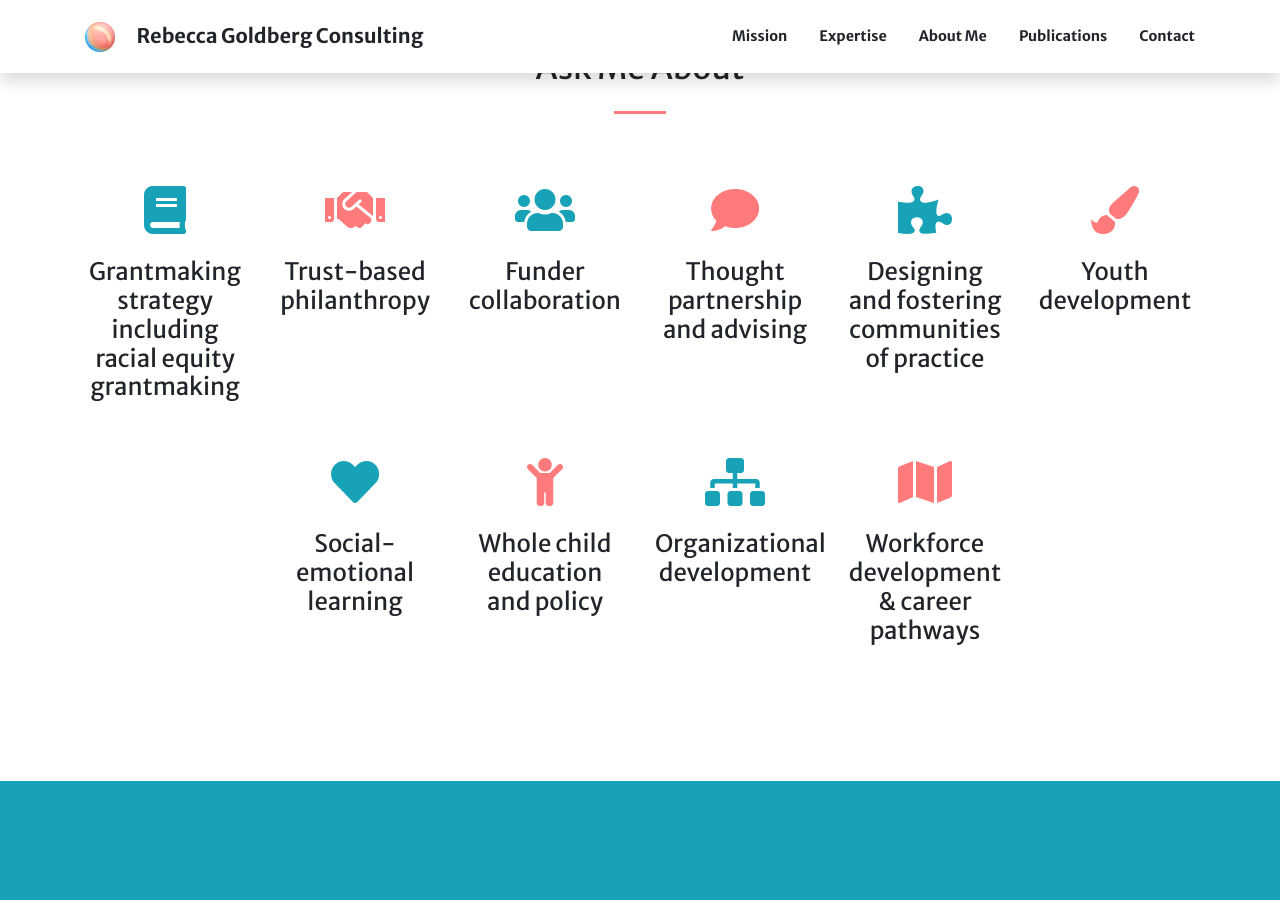
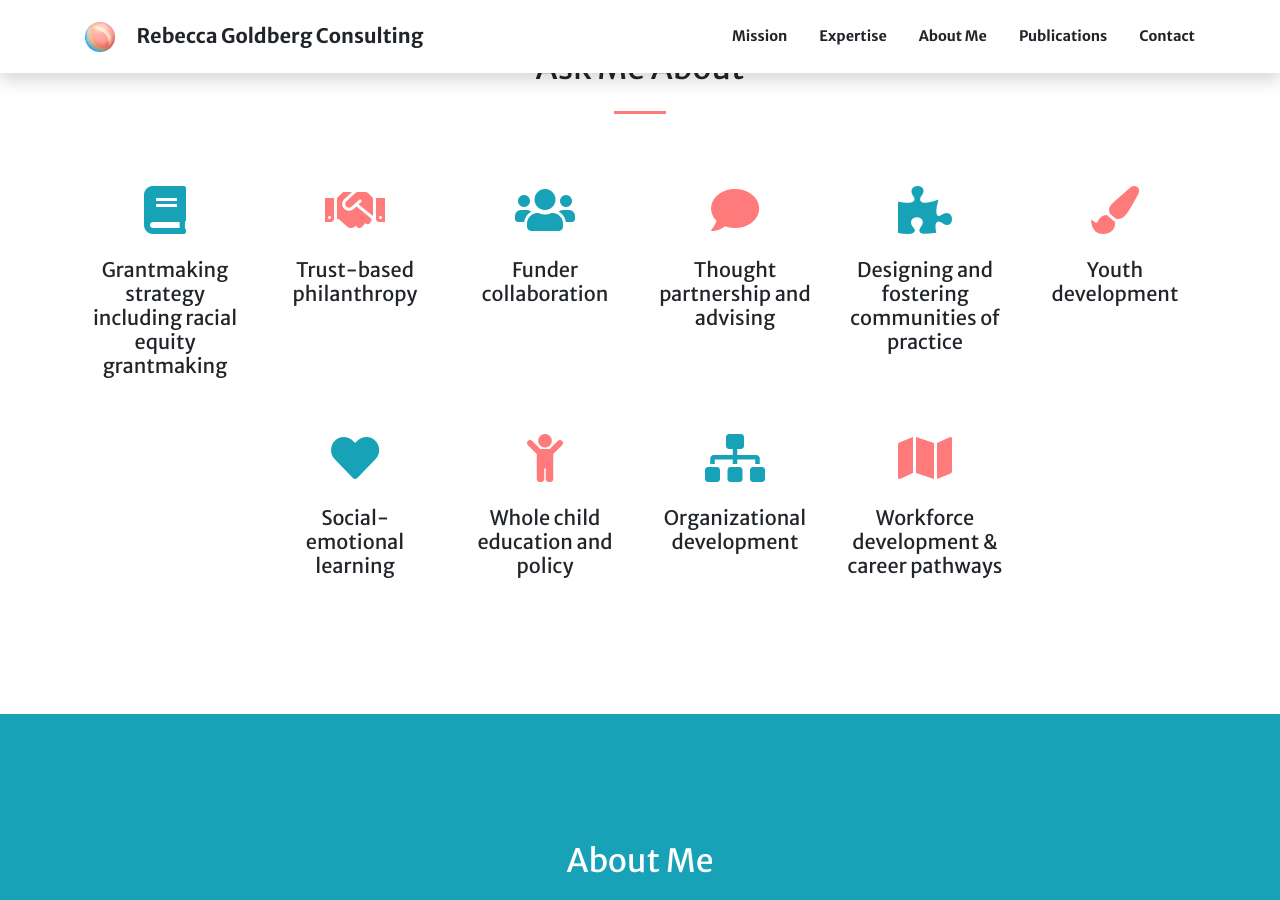
Before and after one commit to rebeccagoldberg/rebeccagoldberg.github.io, a Jekyll site: the page built from index.md, in a window 1280 px wide and 900 px high, scrolled down 1197 px. Built offline with Jekyll 4.4.1, drawn with Linux system fonts in a browser that asks for light colours.

Commit message:
Update services.html

```diff
--- a/_includes/services.html
+++ b/_includes/services.html
@@ -16,7 +16,7 @@
       <div class="col-lg-{{ colsL }} col-md-{{ colsM }} text-center">
         <div class="mt-5">
           <i class="fas fa-3x {{ service.icon }} text-primary mb-4"></i>
-          <h3 class="h4 mb-2">{{ service.title }}</h3>
+          <h3 class="h5 mb-2">{{ service.title }}</h3>
           <div class="text-muted mb-0">
             {{ service.text | markdownify }}
             {% if service.url %}
```
